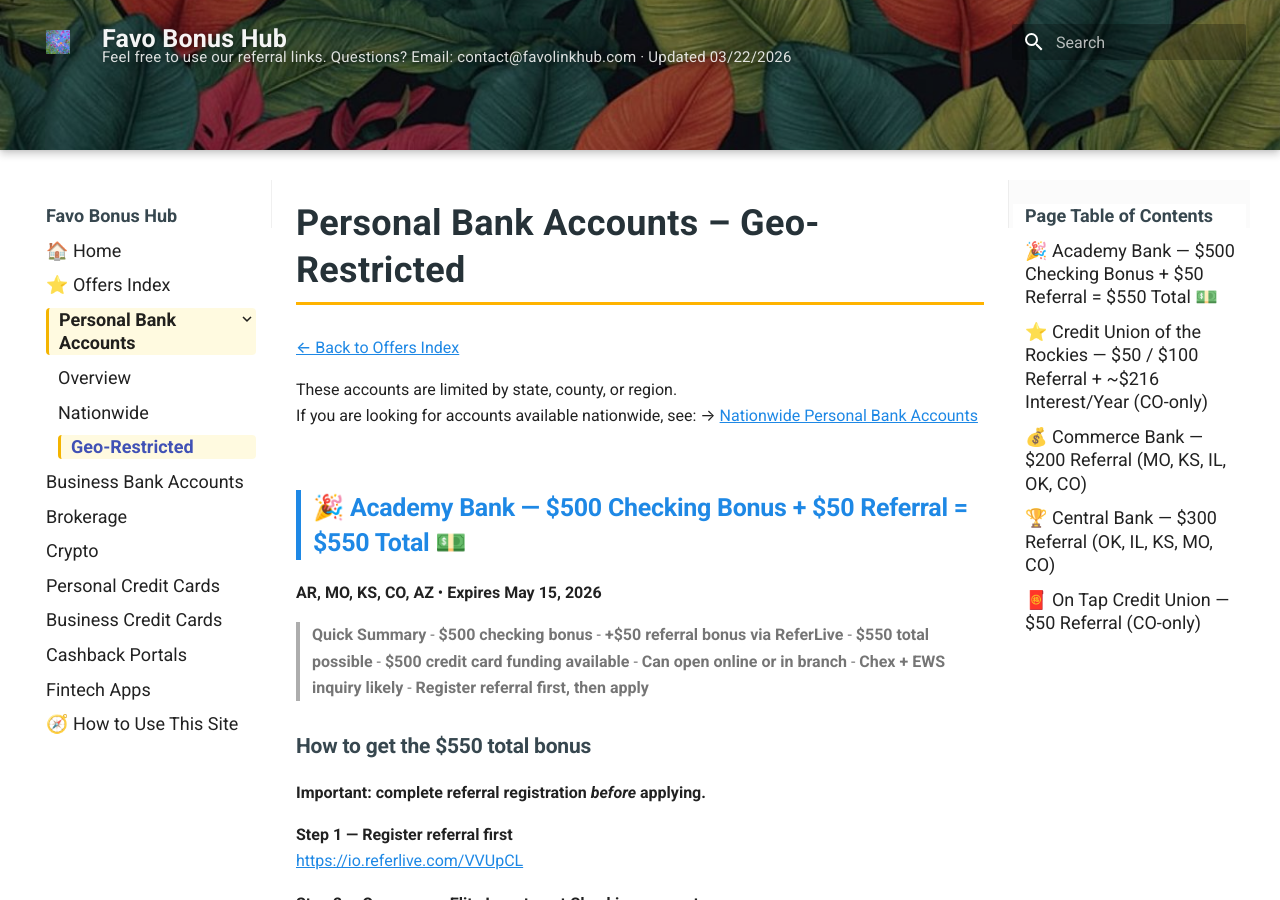
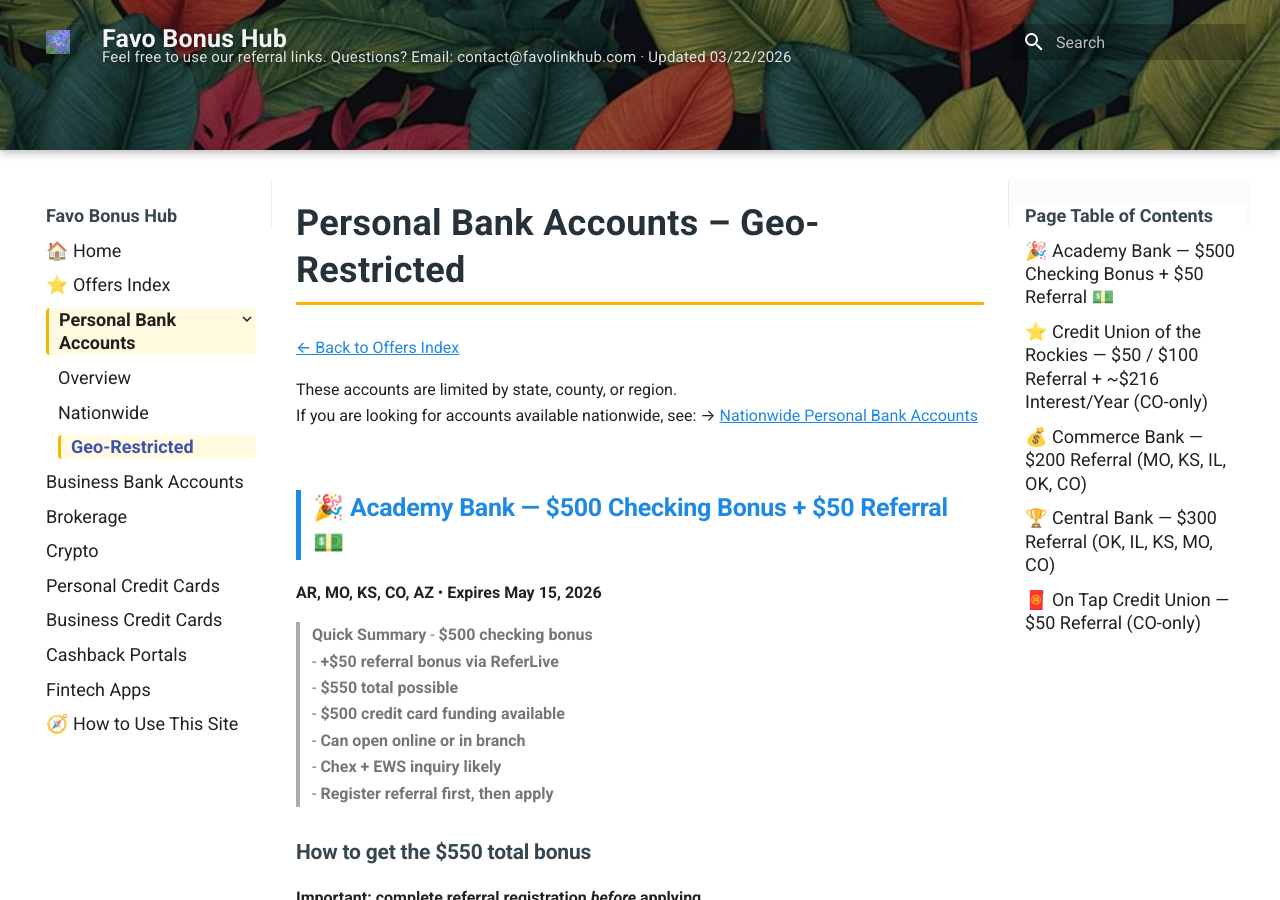
Before and after one commit to whispersofzephyr/favolinkhub-site, an MkDocs documentation site: the page built from docs/personal-bank-geo.md, in a window 1280 px wide and 900 px high. Built offline with MkDocs 1.6.1 and Material for MkDocs 9.7.7, drawn with Linux system fonts in a browser that asks for light colours; some of the changed text lies outside the part shown.

Commit message:
Update Academy Bank bonus details and locations

```diff
--- a/docs/personal-bank-geo.md
+++ b/docs/personal-bank-geo.md
@@ -7,7 +7,7 @@ If you are looking for accounts available nationwide, see:
 → [Nationwide Personal Bank Accounts](../personal-bank-nationwide/)
 
 <a id="academy-bank-500-referral"></a>
-## 🎉 Academy Bank — $500 Checking Bonus + $50 Referral = $550 Total 💵
+## 🎉 Academy Bank — $500 Checking Bonus + $50 Referral 💵
 **AR, MO, KS, CO, AZ** • **Expires May 15, 2026**
 
 > **Quick Summary**
```
Also changed, not shown: other parts of docs/personal-bank-geo.md (+1 -1 lines).
